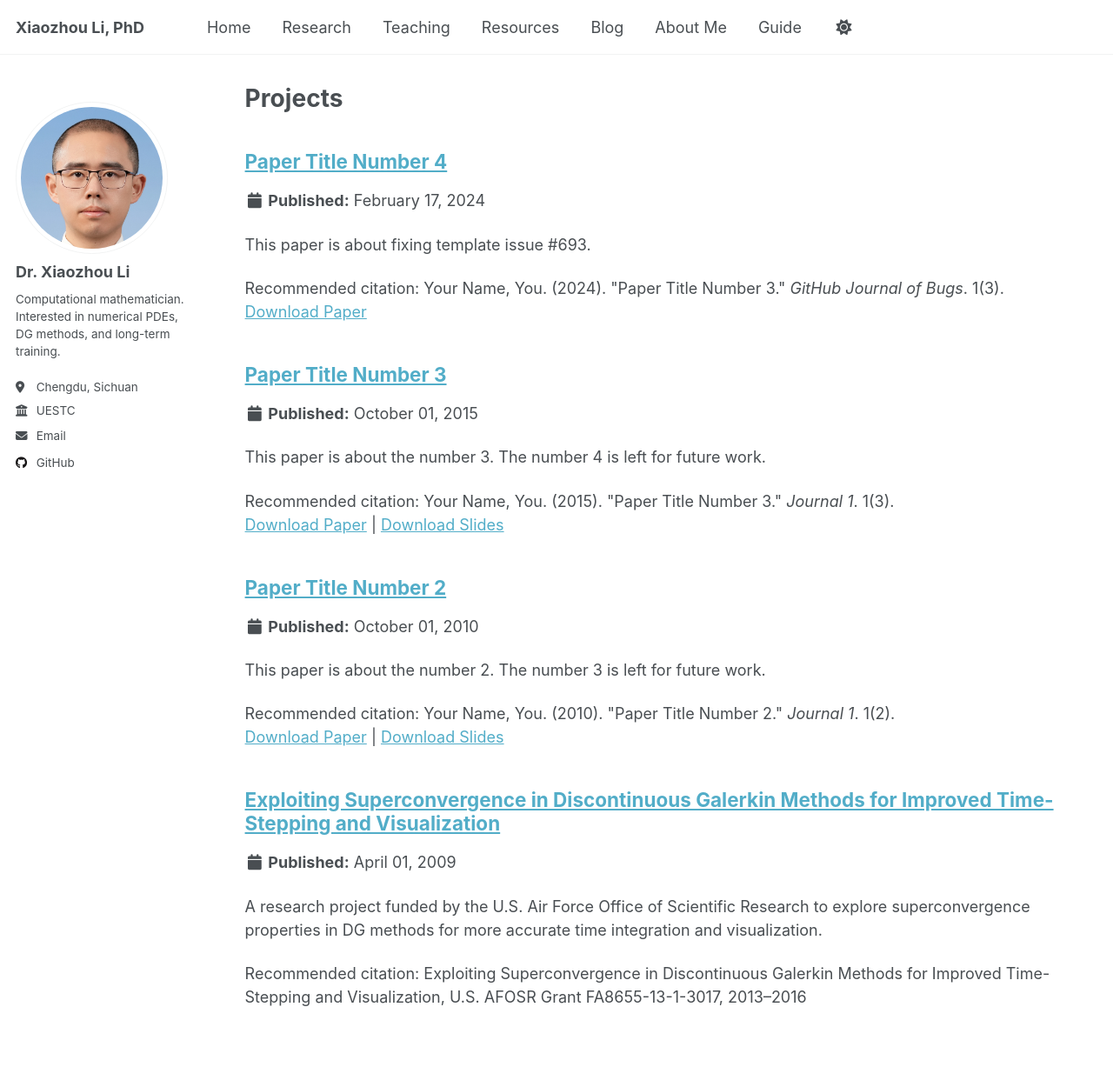
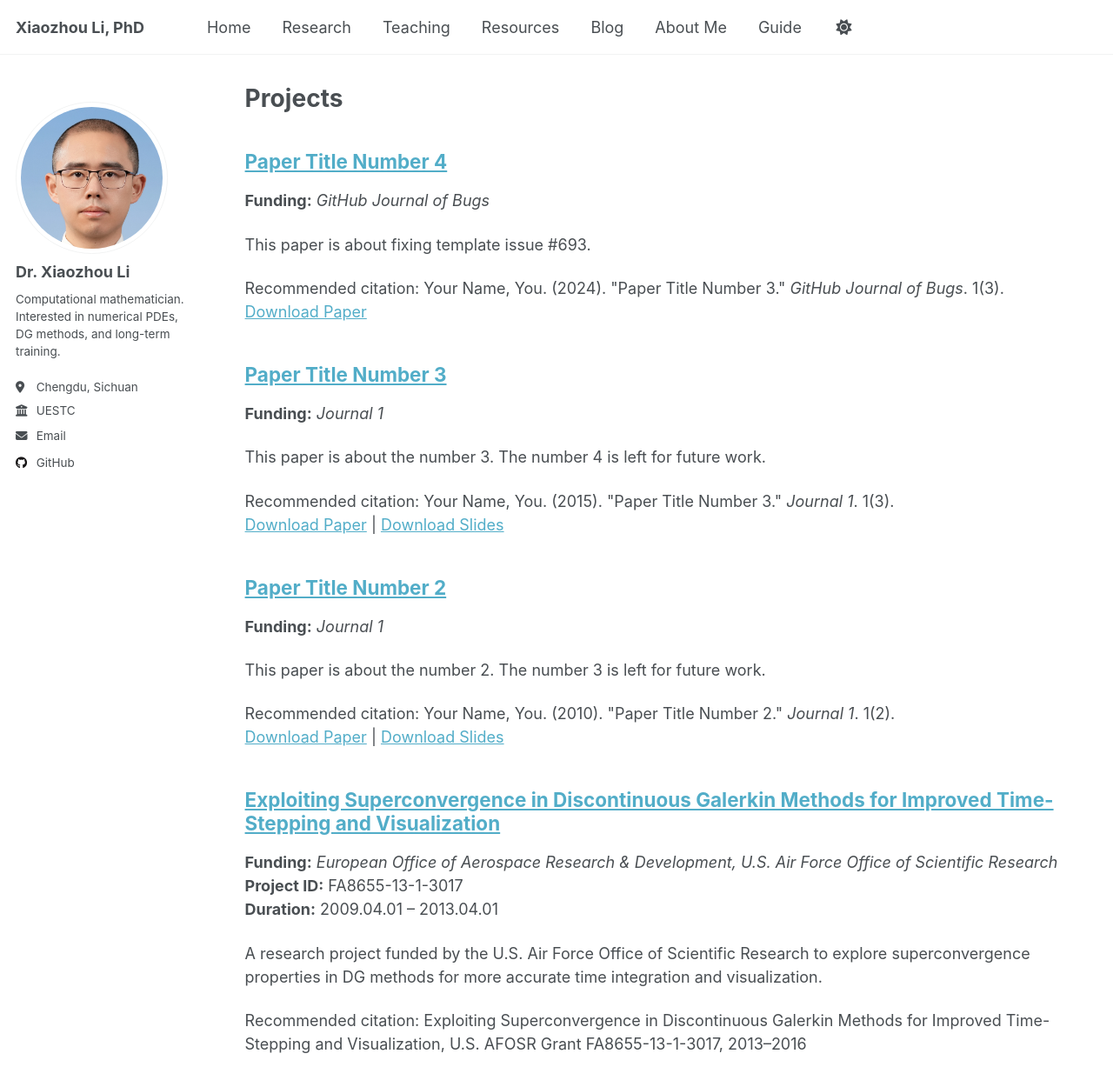
Before and after one commit to xiaozhouli/xiaozhouli.github.io, a Jekyll site: the page built from _pages/research-projects.md, in a window 1280 px wide and 1400 px high. Shown: the top 1250 px of the window at 87% size. Built offline with Jekyll 4.4.1, drawn with Linux system fonts in a browser that asks for light colours.

Commit message:
project test

```diff
--- /dev/null
+++ b/_includes/archive-single-project.html
@@ -0,0 +1,92 @@
+{% include base_path %}
+
+{% if post.header.teaser %}
+  {% capture teaser %}{{ post.header.teaser }}{% endcapture %}
+{% else %}
+  {% assign teaser = site.teaser %}
+{% endif %}
+
+{% if post.id %}
+  {% assign title = post.title | markdownify | remove: "<p>" | remove: "</p>" %}
+{% else %}
+  {% assign title = post.title %}
+{% endif %}
+
+<div class="{{ include.type | default: "list" }}__item">
+  <article class="archive__item" itemscope itemtype="http://schema.org/CreativeWork">
+    {% if include.type == "grid" and teaser %}
+      <div class="archive__item-teaser">
+        <img src=
+          {% if teaser contains "://" %}
+            "{{ teaser }}"
+          {% else %}
+            "{{ teaser | prepend: "/images/" | prepend: base_path }}"
+          {% endif %}
+          alt="">
+      </div>
+    {% endif %}
+
+    <h2 class="archive__item-title" itemprop="headline">
+      {% if post.link %}
+        <a href="{{ post.link }}">{{ title }}</a> <a href="{{ base_path }}{{ post.url }}" rel="permalink"><i class="fa fa-link" aria-hidden="true" title="permalink"></i><span class="sr-only">Permalink</span></a>
+      {% else %}
+        <a href="{{ base_path }}{{ post.url }}" rel="permalink">{{ title }}</a>
+      {% endif %}
+    </h2>
+
+    {% if post.read_time %}
+      <p class="page__meta"><i class="fa fa-clock" aria-hidden="true"></i> {% include read-time.html %}</p>
+    {% endif %}
+
+        {% if post.collection == 'teaching' %}
+          <p> {{ post.type }}, <i>{{ post.venue }}</i>, {{ post.date | default: "1900-01-01" | date: "%Y" }} </p>
+        {% elsif post.collection == 'publications' %}
+          <p>Published in <i>{{ post.venue }}</i>, {{ post.date | default: "1900-01-01" | date: "%Y" }} </p>
+        {% elsif post.collection == 'projects' %}
+          <p>
+            <strong>Funding:</strong> <i>{{ post.venue }}</i><br/>
+            {% if post.grantid %}<strong>Project ID:</strong> {{ post.grantid }}<br/>{% endif %}
+            {% if post.startdate and post.enddate %}
+              <strong>Duration:</strong> {{ post.startdate | date: "%Y.%m.%d" }} – {{ post.enddate | date: "%Y.%m.%d" }}
+            {% endif %}
+          </p>
+        {% elsif post.date %}
+         <p class="page__date"><strong><i class="fa fa-fw fa-calendar" aria-hidden="true"></i> {{ site.data.ui-text[site.locale].date_label | default: "Published:" }}</strong> <time datetime="{{ post.date | default: "1900-01-01" | date_to_xmlschema }}">{{ post.date | default: "1900-01-01" | date: "%B %d, %Y" }}</time></p>
+        {% endif %}
+
+    {% if post.excerpt and site.read_more != 'enabled' %}
+    <p class="archive__item-excerpt" itemprop="description">{{ post.excerpt | markdownify }}</p>
+    {% elsif post.excerpt and site.read_more == 'enabled' %}
+    <p class="archive__item-excerpt" itemprop="description"><p>{{ post.excerpt | markdownify | remove: '<p>' | remove: '</p>' }}<strong><a href="{{ base_path }}{{ post.url }}" rel="permalink"> Read more</a></strong></p></p>
+    {% endif %}
+
+    {% if post.citation and post.paperurl and post.slidesurl and post.bibtexurl %}
+      <p>Recommended citation: {{ post.citation }}<br /><a href="{{ post.paperurl }}">Download Paper</a> | <a href="{{ post.slidesurl }}">Download Slides</a> | <a href="{{ post.bibtexurl }}">Download Bibtex</a></p>
+    {% elsif post.citation and post.paperurl and post.slidesurl %}
+      <p>Recommended citation: {{ post.citation }}<br /><a href="{{ post.paperurl }}">Download Paper</a> | <a href="{{ post.slidesurl }}">Download Slides</a></p>
+    {% elsif post.citation and post.paperurl and post.bibtexurl %}
+      <p>Recommended citation: {{ post.citation }}<br /><a href="{{ post.paperurl }}">Download Paper</a> | <a href="{{ post.bibtexurl }}">Download Bibtex</a></p>
+    {% elsif post.citation and post.paperurl %}
+      <p>Recommended citation: {{ post.citation }}<br /><a href="{{ post.paperurl }}">Download Paper</a></p>
+    {% elsif post.citation and post.slidesurl and post.bibtexurl %}
+      <p>Recommended citation: {{ post.citation }}<br /><a href="{{ post.slidesurl }}">Download Slides</a> | <a href="{{ post.bibtexurl}}">Download Bibtex</a></p>
+    {% elsif post.citation and post.slidesurl %}
+      <p>Recommended citation: {{ post.citation }}<br /><a href="{{ post.slidesurl }}">Download Slides</a></p>
+    {% elsif post.citation and post.bibtexurl %}
+      <p>Recommended citation: {{ post.citation }}<br /><a href="{{ post.bibtexurl }}">Download Bibtex</a></p>
+    {% elsif post.citation %}
+      <p>Recommended citation: {{ post.citation }}</p>
+    {% elsif post.paperurl and post.bibtexurl %}
+      <p><a href=" {{ post.paperurl }} ">Download Paper</a> | <a href="{{ post.bibtexurl }}">Download Bibtex</a></p>
+    {% elsif post.paperurl %}
+      <p><a href=" {{ post.paperurl }} ">Download Paper</a></p>
+    {% elsif post.slidesurl and post.bibtexurl %}
+      <p><a href="{{ post.slidesurl }}">Download Slides</a> | <a href="{{ post.bibtexurl }}">Download Bibtex</a></p>
+    {% elsif post.slidesurl %}
+      <p><a href="{{ post.slidesurl }}">Download Slides</a></p>
+    {% elsif post.bibtexurl %}
+      <p><a href="{{ post.bibtexurl }}">Download Bibtex</a></p>
+    {% endif %}
+
+  </article>
+</div>
--- a/_pages/research-projects.md
+++ b/_pages/research-projects.md
@@ -8,5 +8,5 @@ author_profile: true
 
 
 {% for post in site.projects reversed %}
-  {% include archive-single.html %}
+  {% include archive-single-project.html %}
 {% endfor %}
--- a/_projects/2009-04-01-project-AFOSR.md
+++ b/_projects/2009-04-01-project-AFOSR.md
@@ -3,11 +3,14 @@ title: "Exploiting Superconvergence in Discontinuous Galerkin Methods for Improv
 collection: projects
 category: projects
 permalink: /projects/2009-04-01-project-AFOSR
+grantid: FA8655-13-1-3017
+startdate: 2009-04-01
+enddate: 2013-04-01
+venue: "European Office of Aerospace Research & Development, U.S. Air Force Office of Scientific Research"
+projecturl: ""
+reporturl:  ""
+citation: "Exploiting Superconvergence in Discontinuous Galerkin Methods for Improved Time-Stepping and Visualization, U.S. AFOSR Grant FA8655-13-1-3017, 2013–2016"
 excerpt: 'A research project funded by the U.S. Air Force Office of Scientific Research to explore superconvergence properties in DG methods for more accurate time integration and visualization.'
-date: 2009-04-01
-venue: "European Office of Aerospace Research & Development, U.S. Air Force Office of Scientific Research (FA8655-13-1-3017)"
-projecturl: ""
-citation: "Exploiting Superconvergence in Discontinuous Galerkin Methods for Improved Time-Stepping and Visualization, U.S. AFOSR Grant FA8655-13-1-3017, 2013–2016"
 ---
 This project investigated the theoretical and computational aspects of **superconvergence phenomena** in the Discontinuous Galerkin (DG) method, with the goal of improving both **time-stepping accuracy** and **scientific visualization** of numerical solutions.
 
```
Also changed, not shown: _resources/portfolio-1.md (+32 -0 lines), _resources/portfolio-2.html (+32 -0 lines).
